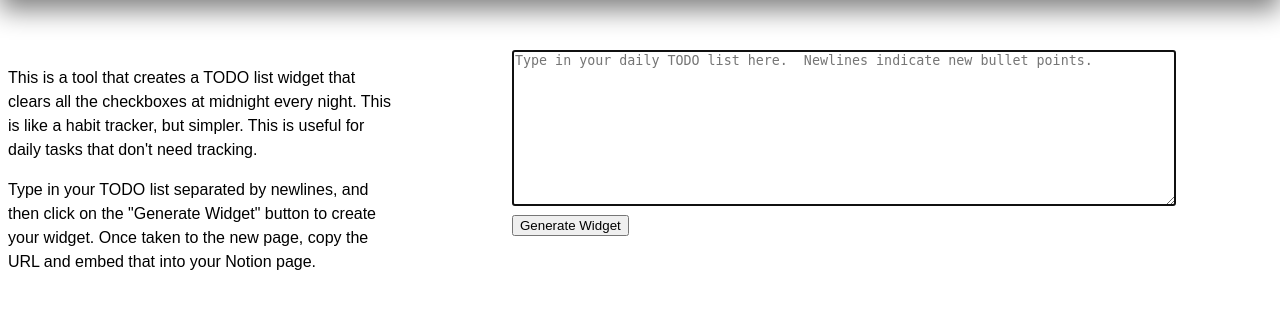
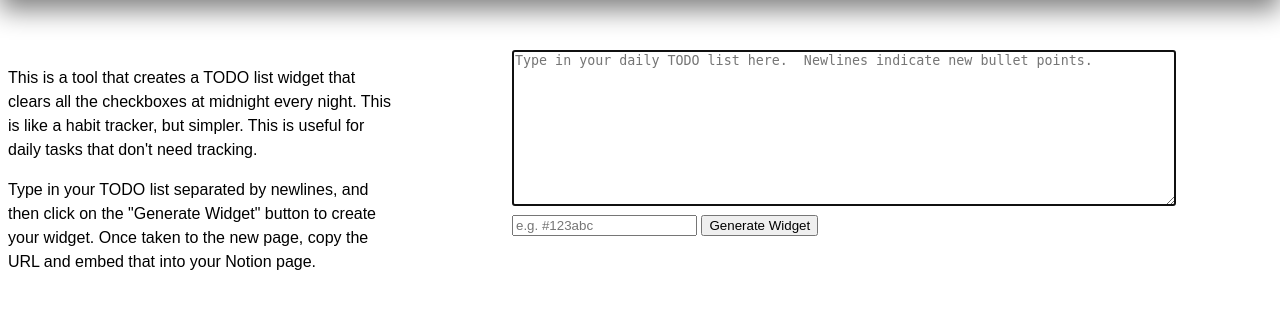
Before and after one commit to draseil/resettodo, a Flask app: page / in a window 1280 px wide. Shown: the part 100-409 px from the top of the page. Run offline with Flask 2, Linux system fonts and the light colour scheme.

Commit message:
added support for colours

```diff
--- a/main.py
+++ b/main.py
@@ -9,6 +9,7 @@ checkboxes = []
 def create():
     if request.method == 'GET':
         todo_list = request.args.get('todo-list')
+        color = request.args.get('color')
 
         if not todo_list:
             flash('please fill out the todo list')
@@ -16,7 +17,7 @@ def create():
             checkboxes.clear();
             for line in todo_list.splitlines():
                 checkboxes.append(line)
-            return render_template('generated.html', len = len(checkboxes), checkboxes = checkboxes)
+            return render_template('generated.html', len = len(checkboxes), checkboxes = checkboxes, color = color)
 
     return render_template('index.html')
 
--- a/templates/generated.html
+++ b/templates/generated.html
@@ -10,7 +10,7 @@
 		<form>
 			{% for i in range(0, len) %}
 				<input id="item{{ [i] }}" type="checkbox">
-				<label for="item{{ [i] }}">{{ checkboxes[i] }}</label><br/>
+				<label for="item{{ [i] }}" style="color: {{ color }};">{{ checkboxes[i] }}</label><br/>
 			{% endfor %}
 		</form>
 	</div>
--- a/templates/index.html
+++ b/templates/index.html
@@ -20,6 +20,7 @@
 	<div id="textbox">
 		<form method="get">
 			<textarea name="todo-list" id="todo-list" rows="10" cols="80" autofocus placeholder="Type in your daily TODO list here.  Newlines indicate new bullet points."></textarea><br/>
+			<input type="text" id="color" name="color" pattern="#\w{6}" placeholder="e.g. #123abc">
 			<input type="submit" value="Generate Widget">
 		</form>
 	</div>
```
